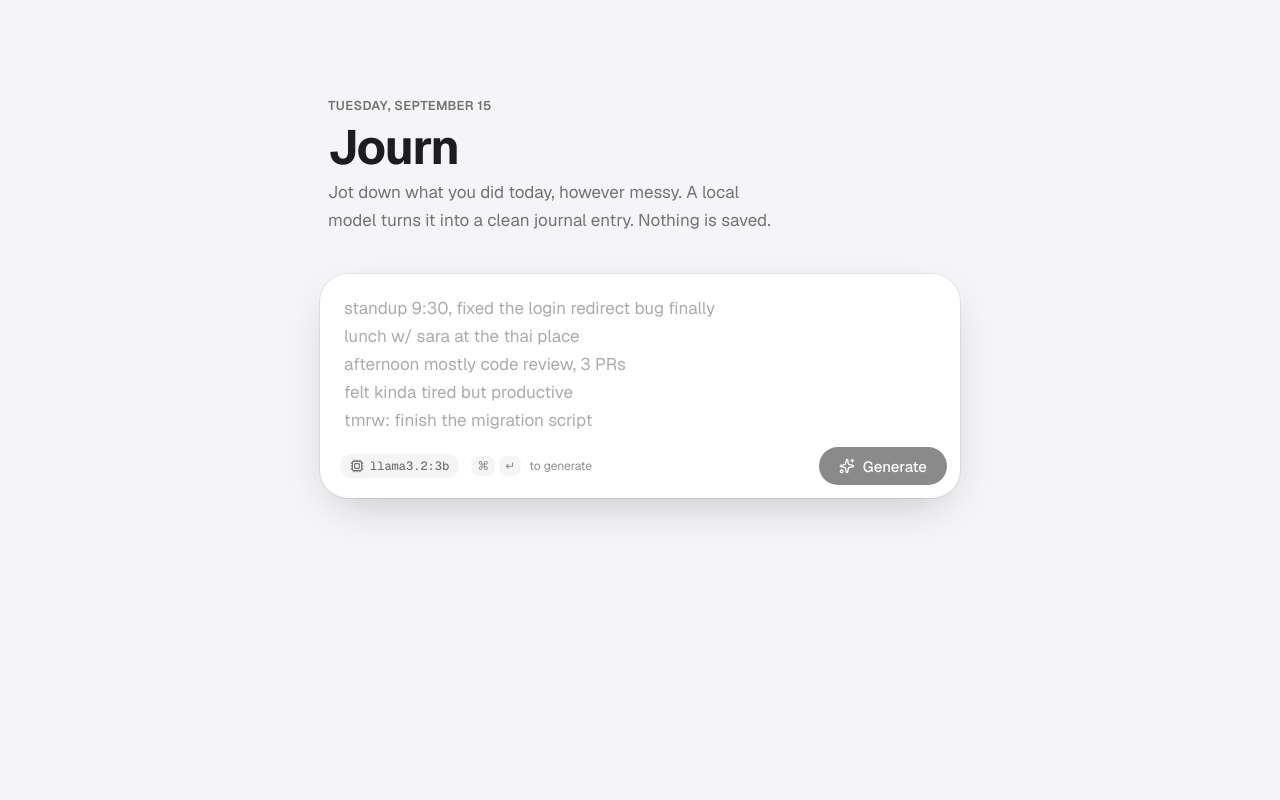
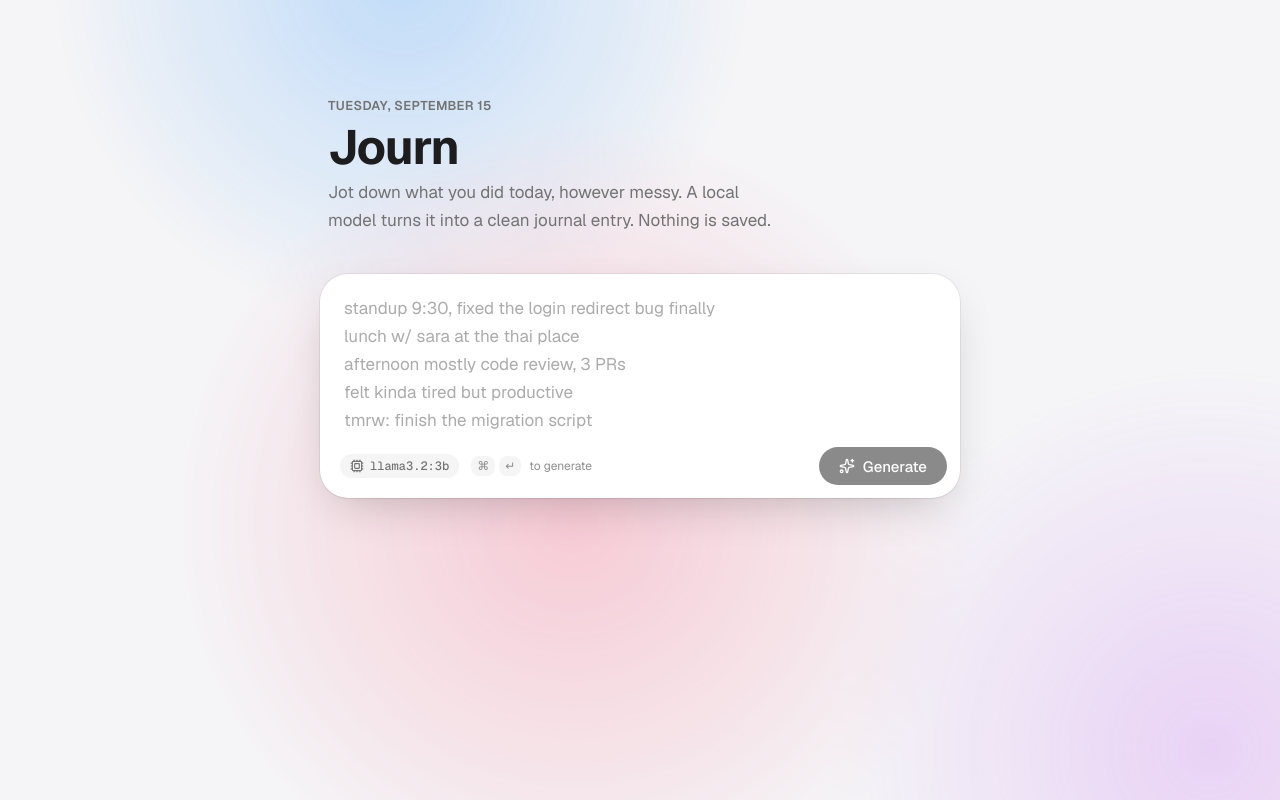
Before and after one commit to hadzicni/journ, a Next.js app: page / in a window 1280 px wide. Built offline with nearby package versions, Linux system fonts and the light colour scheme.

Commit message:
enhance design

```diff
--- a/app/globals.css
+++ b/app/globals.css
@@ -188,42 +188,90 @@
   }
 }
 
-/* Words fade in out of a soft blur as the model streams them. */
+/* Words fly in: out of a heavy blur, tinted blue → purple → pink, then settle. */
 .journ-word {
-  animation: journ-word-in 650ms cubic-bezier(0.2, 0.8, 0.2, 1) both;
+  display: inline-block;
+  animation: journ-word-in 900ms cubic-bezier(0.2, 0.8, 0.2, 1) both;
 }
 
 @keyframes journ-word-in {
-  from {
+  0% {
     opacity: 0;
-    filter: blur(6px);
+    filter: blur(12px);
+    transform: translateY(0.55em) scale(0.7) rotate(-6deg);
+    color: #0a84ff;
+  }
+  30% {
+    opacity: 1;
+    filter: blur(1px);
+    color: #bf5af2;
+    text-shadow: 0 0 14px rgb(191 90 242 / 0.9);
+  }
+  60% {
+    transform: translateY(-0.06em) scale(1.06);
+    color: #ff375f;
+    text-shadow: 0 0 10px rgb(255 55 95 / 0.6);
   }
 }
 
-/* Light sweeping across text, like "Writing…" in iOS. */
+/* Glowing orb that rides along at the end of the streaming text. */
+.journ-caret {
+  display: inline-block;
+  width: 0.62em;
+  height: 0.62em;
+  margin-left: 0.3em;
+  vertical-align: -0.02em;
+  border-radius: 999px;
+  background: conic-gradient(
+    from var(--journ-angle),
+    #0a84ff,
+    #bf5af2,
+    #ff375f,
+    #ff9f0a,
+    #0a84ff
+  );
+  box-shadow:
+    0 0 12px rgb(191 90 242 / 0.9),
+    0 0 28px rgb(10 132 255 / 0.6);
+  animation:
+    journ-orbit 1.2s linear infinite,
+    journ-caret-pulse 900ms ease-in-out infinite;
+}
+
+@keyframes journ-caret-pulse {
+  50% {
+    transform: scale(1.35);
+  }
+}
+
+/* Rainbow light sweeping across text, like "Writing…" in iOS. */
 .journ-shimmer {
   background: linear-gradient(
       100deg,
-      var(--muted-foreground) 35%,
-      var(--foreground) 50%,
-      var(--muted-foreground) 65%
+      var(--muted-foreground) 25%,
+      #0a84ff 40%,
+      #bf5af2 50%,
+      #ff375f 60%,
+      var(--muted-foreground) 75%
     )
     0 0 / 250% 100%;
   -webkit-background-clip: text;
   background-clip: text;
   color: transparent;
-  animation: journ-sweep 2.2s linear infinite;
+  animation: journ-sweep 1.8s linear infinite;
 }
 
 .journ-skeleton {
   background: linear-gradient(
       100deg,
-      var(--muted) 30%,
-      color-mix(in oklch, var(--muted), var(--foreground) 6%) 50%,
-      var(--muted) 70%
+      var(--muted) 25%,
+      color-mix(in oklch, var(--muted), #0a84ff 22%) 42%,
+      color-mix(in oklch, var(--muted), #bf5af2 28%) 50%,
+      color-mix(in oklch, var(--muted), #ff375f 22%) 58%,
+      var(--muted) 75%
     )
     0 0 / 250% 100%;
-  animation: journ-sweep 1.8s linear infinite;
+  animation: journ-sweep 1.6s linear infinite;
 }
 
 @keyframes journ-sweep {
@@ -235,12 +283,94 @@
   }
 }
 
+/* ---------- Page background, driven by <html data-generating> ---------- */
+
+/* Slow aurora of color behind everything; it wakes up while writing. */
+.journ-aurora {
+  position: fixed;
+  inset: 0;
+  z-index: -1;
+  overflow: hidden;
+  pointer-events: none;
+  opacity: 0.22;
+  scale: 1;
+  transition:
+    opacity 1.2s ease,
+    scale 1.6s cubic-bezier(0.2, 0.8, 0.2, 1);
+}
+
+.journ-aurora > div {
+  position: absolute;
+  inset: -25%;
+  animation: journ-aurora-spin 48s linear infinite;
+}
+
+.journ-aurora span {
+  position: absolute;
+  width: 60vmax;
+  height: 60vmax;
+  border-radius: 50%;
+  animation: journ-drift 18s ease-in-out infinite alternate;
+}
+
+.journ-aurora span:nth-child(1) {
+  top: 5%;
+  left: 5%;
+  background: radial-gradient(circle, #0a84ff 0%, transparent 62%);
+}
+
+.journ-aurora span:nth-child(2) {
+  top: 15%;
+  right: 0;
+  background: radial-gradient(circle, #bf5af2 0%, transparent 62%);
+  animation-duration: 23s;
+  animation-delay: -7s;
+}
+
+.journ-aurora span:nth-child(3) {
+  bottom: 0;
+  left: 25%;
+  background: radial-gradient(circle, #ff375f 0%, transparent 62%);
+  animation-duration: 27s;
+  animation-delay: -13s;
+}
+
+@keyframes journ-aurora-spin {
+  to {
+    rotate: 360deg;
+  }
+}
+
+@keyframes journ-drift {
+  to {
+    translate: 12vmax -8vmax;
+    scale: 1.25;
+  }
+}
+
+html[data-generating="true"] .journ-aurora {
+  opacity: 0.5;
+  scale: 1.15;
+}
+
+@media (prefers-color-scheme: dark) {
+  .journ-aurora {
+    opacity: 0.3;
+  }
+  html[data-generating="true"] .journ-aurora {
+    opacity: 0.65;
+  }
+}
+
 @media (prefers-reduced-motion: reduce) {
   .journ-glow,
   .journ-glow[data-blur],
   .journ-word,
+  .journ-caret,
   .journ-shimmer,
-  .journ-skeleton {
+  .journ-skeleton,
+  .journ-aurora > div,
+  .journ-aurora span {
     animation: none;
   }
 }
--- a/app/page.tsx
+++ b/app/page.tsx
@@ -10,6 +10,13 @@ export default async function Home() {
 
   return (
     <main className="mx-auto flex w-full max-w-2xl flex-1 flex-col gap-10 px-4 py-14 sm:py-24">
+      <div className="journ-aurora" aria-hidden>
+        <div>
+          <span />
+          <span />
+          <span />
+        </div>
+      </div>
       <header className="flex flex-col gap-2 px-2 animate-in duration-700 fill-mode-both fade-in blur-in slide-in-from-bottom-3">
         <p className="text-[0.8rem] font-semibold tracking-wide text-muted-foreground uppercase">
           <TodayLabel />
--- a/components/journal-entry.tsx
+++ b/components/journal-entry.tsx
@@ -10,8 +10,11 @@ type HastNode = {
 
 // Wraps every word in its own span. React keeps already-rendered spans
 // mounted while the text streams in, so only newly arrived words play the
-// fade-in animation.
-function rehypeWords() {
+// fly-in animation. While streaming, a glowing caret follows the last word.
+function rehypeWords({ caret }: { caret: boolean }) {
+  // The most recent element that received words; the caret goes there.
+  const state: { lastParent?: HastNode } = {};
+
   const wrap = (node: HastNode) => {
     if (!node.children) return;
     node.children = node.children.flatMap((child) => {
@@ -19,6 +22,7 @@ function rehypeWords() {
         wrap(child);
         return [child];
       }
+      if (child.value.trim()) state.lastParent = node;
       return child.value
         .split(/(\s+)/)
         .filter(Boolean)
@@ -34,10 +38,21 @@ function rehypeWords() {
         );
     });
   };
-  return wrap;
+
+  return (tree: HastNode) => {
+    wrap(tree);
+    // An <i> keeps the caret out of the word spans' key sequence, so words
+    // arriving where the caret was still mount fresh and animate.
+    if (caret && state.lastParent?.children) {
+      state.lastParent.children.push({
+        type: "element",
+        tagName: "i",
+        properties: { className: ["journ-caret"], ariaHidden: "true" },
+        children: [],
+      });
+    }
+  };
 }
-
-const rehypePlugins = [rehypeWords];
 
 const components: Components = {
   h1: ({ children }) => (
@@ -82,10 +97,19 @@ const components: Components = {
   hr: () => <hr className="my-5" />,
 };
 
-export function JournalEntry({ markdown }: { markdown: string }) {
+export function JournalEntry({
+  markdown,
+  streaming = false,
+}: {
+  markdown: string;
+  streaming?: boolean;
+}) {
   return (
     <div className="text-[0.975rem] text-card-foreground">
-      <Markdown components={components} rehypePlugins={rehypePlugins}>
+      <Markdown
+        components={components}
+        rehypePlugins={[[rehypeWords, { caret: streaming }]]}
+      >
         {markdown}
       </Markdown>
     </div>
--- a/components/journal-generator.tsx
+++ b/components/journal-generator.tsx
@@ -142,6 +142,15 @@ export function JournalGenerator({ model }: { model?: string }) {
     []
   );
 
+  // The page background aurora keys off this attribute.
+  useEffect(() => {
+    const root = document.documentElement;
+    root.dataset.generating = String(isGenerating);
+    return () => {
+      delete root.dataset.generating;
+    };
+  }, [isGenerating]);
+
   const body = cleanEntry(output);
   const entry = body ? `# ${date}\n\n${body}` : "";
   const canGenerate = notes.trim().length > 0 && !isGenerating;
@@ -221,7 +230,6 @@ export function JournalGenerator({ model }: { model?: string }) {
       });
     }
   }
-
 
   return (
     <MotionConfig reducedMotion="user">
@@ -368,10 +376,29 @@ export function JournalGenerator({ model }: { model?: string }) {
           {(isGenerating || entry) && (
             <motion.div
               key="result"
-              initial={{ opacity: 0, y: 24, scale: 0.98, filter: "blur(10px)" }}
-              animate={{ opacity: 1, y: 0, scale: 1, filter: "blur(0px)" }}
-              exit={{ opacity: 0, y: 12, scale: 0.98, filter: "blur(6px)" }}
-              transition={{ type: "spring", bounce: 0.15, duration: 0.7 }}
+              style={{ transformPerspective: 1200, transformOrigin: "50% 0%" }}
+              initial={{
+                opacity: 0,
+                y: 80,
+                rotateX: 35,
+                scale: 0.85,
+                filter: "blur(20px)",
+              }}
+              animate={{
+                opacity: 1,
+                y: 0,
+                rotateX: 0,
+                scale: 1,
+                filter: "blur(0px)",
+              }}
+              exit={{
+                opacity: 0,
+                y: 40,
+                rotateX: -20,
+                scale: 0.9,
+                filter: "blur(12px)",
+              }}
+              transition={{ type: "spring", bounce: 0.35, duration: 0.9 }}
             >
               <Card
                 aria-busy={isGenerating}
@@ -452,7 +479,10 @@ export function JournalGenerator({ model }: { model?: string }) {
                           initial={{ opacity: 0 }}
                           animate={{ opacity: 1 }}
                         >
-                          <JournalEntry markdown={entry} />
+                          <JournalEntry
+                            markdown={entry}
+                            streaming={isGenerating}
+                          />
                         </motion.div>
                       ) : (
                         <motion.div
```
